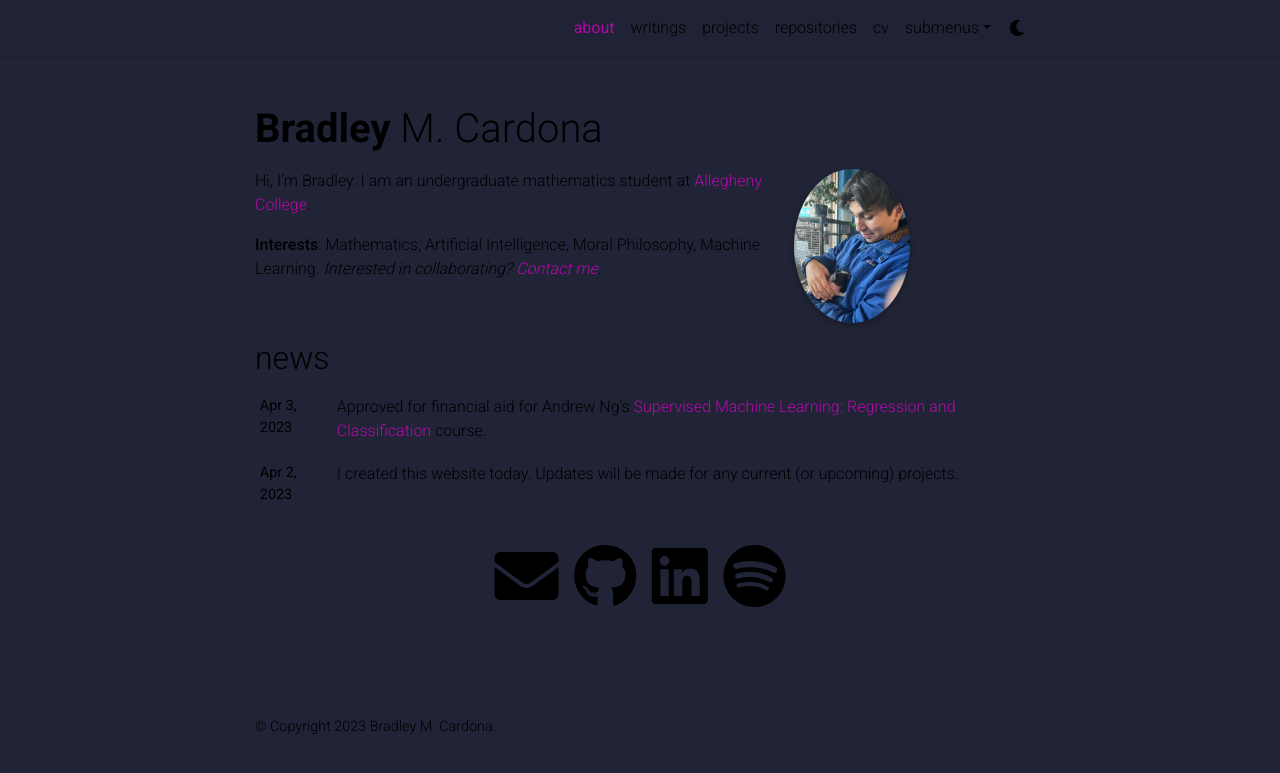
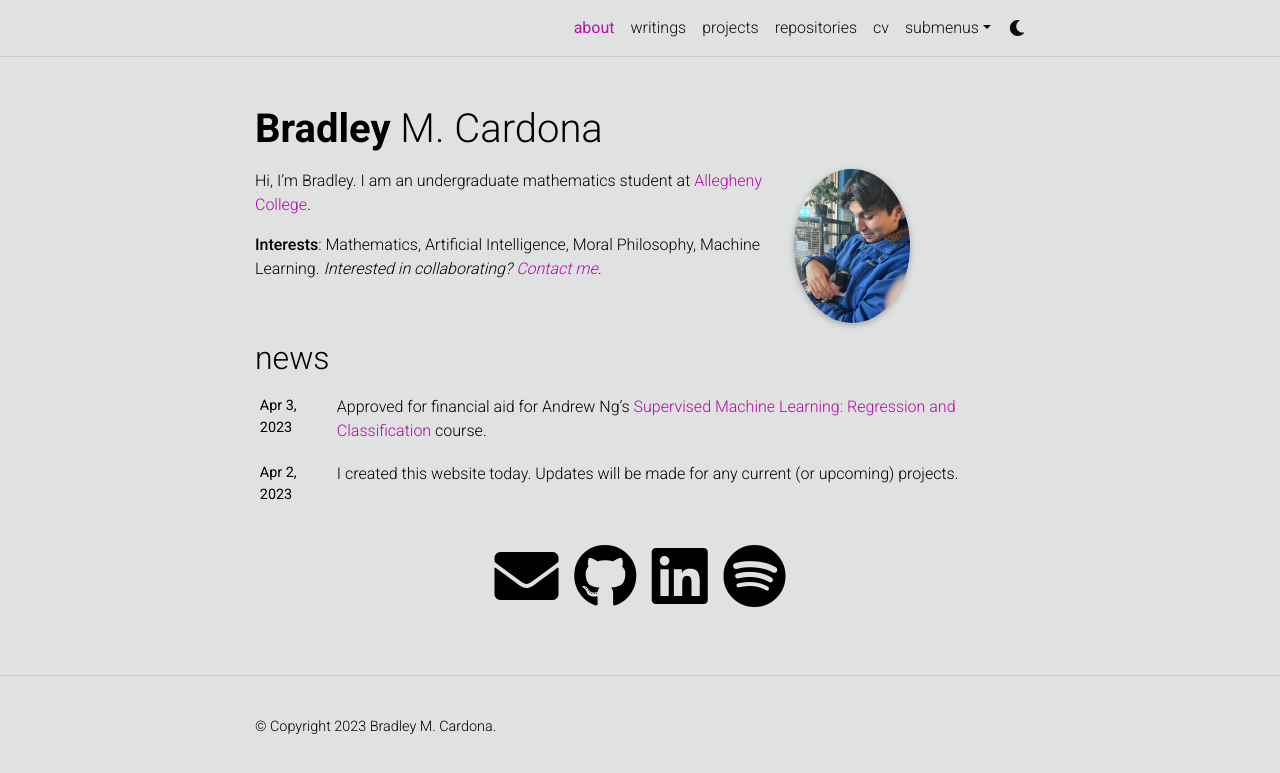
Before and after one commit to BMCARDONA/bmcardona.github.io, a Jekyll site: the page built from _pages/about.md, in a window 1280 px wide. Shown: the top 773 px of the page. Built offline with Jekyll 4.4.1, drawn with Linux system fonts in a browser that asks for light colours; full-size pictures stand in for the smaller copies a plugin makes; comment, search, counter and statistics services are not loaded; a style sheet for code colours, icons or effects is not loaded.

Commit message:
fix colors

```diff
--- a/_sass/_variables.scss
+++ b/_sass/_variables.scss
@@ -22,8 +22,9 @@ $light-purple-color:  lighten($purple-color, 25%);
 $pink-color:          #f92080 !default;
 $pink-color-light:    #ffdddd !default;
 $yellow-color:        #efcc00 !default;
-$light-mode-color:     rgb(32, 36, 54);
-$dark-mode-color:      rgb(224, 225, 225);
+$light-mode-color:      rgb(224, 225, 225);
+$dark-mode-color:     rgb(32, 36, 54);
+
 
 $grey-color:          #828282 !default;
 $grey-color-light:    lighten($grey-color, 40%);
```
